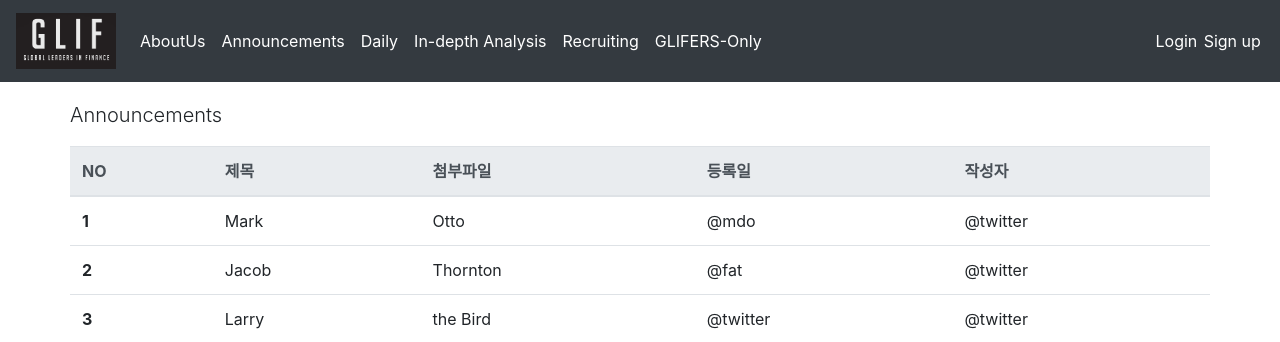
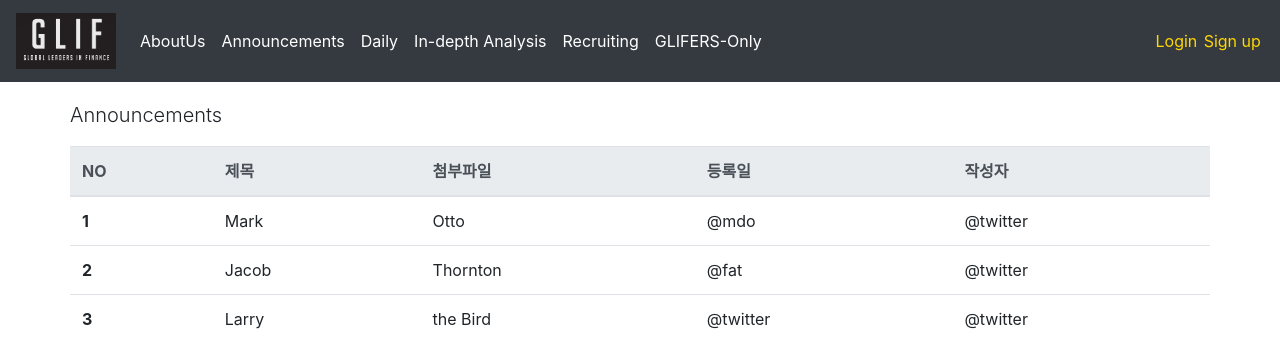
Before and after one commit to dongminkim0220/GLIF_Website_Project, a Django app: page /announcement/ in a window 1280 px wide. Shown: the top 342 px of the page. Run offline with Django 3.2, Linux system fonts and the light colour scheme; some libraries are stand-ins or nearby versions.

Commit message:
navbar auth style

```diff
--- a/setups/static/setups/css/navbar.css
+++ b/setups/static/setups/css/navbar.css
@@ -42,3 +42,7 @@ a.dropdown-item:active {
 .authentification.greeting {
     color: white;
 }
+
+a.auth-link {
+    color: gold;
+}
--- a/setups/templates/setups/base.html
+++ b/setups/templates/setups/base.html
@@ -91,12 +91,12 @@
                 <li class = "authentification greeting">
                     Hello, {{ user.name_en }}!
                 </li>
-                <li class = "authentification"> <a href="{% url 'logout' %}">Logout</a> </li>
+                <li class = "authentification"> <a class = "auth-link" href="{% url 'logout' %}">Logout</a> </li>
             </ul>
         {% else %}
             <ul class="nav navbar-nav navbar-right">
-                <li class = "authentification"> <a href="{% url 'login' %}">Login</a> </li>
-                <li class = "authentification"> <a href="{% url 'signup' %}">Sign up</a> </li>
+                <li class = "authentification"> <a class = "auth-link" href="{% url 'login' %}">Login</a> </li>
+                <li class = "authentification"> <a class = "auth-link" href="{% url 'signup' %}">Sign up</a> </li>
             </ul>
         {% endif %}
 
```
Also changed, not shown: db.sqlite3, 1 other file.
